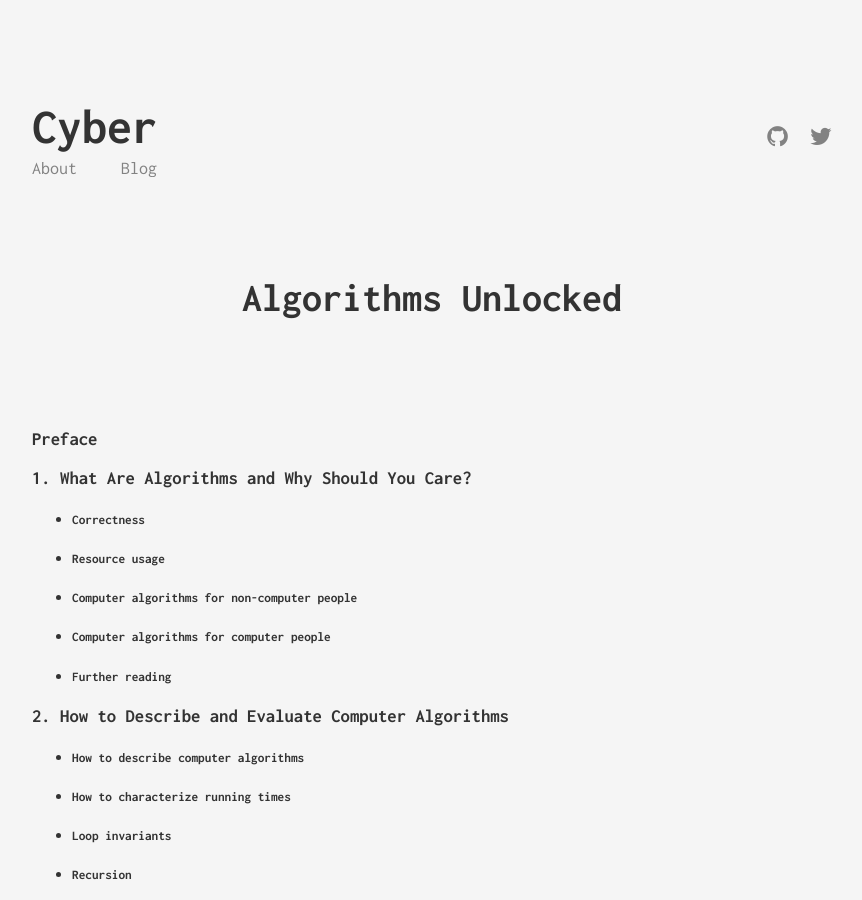
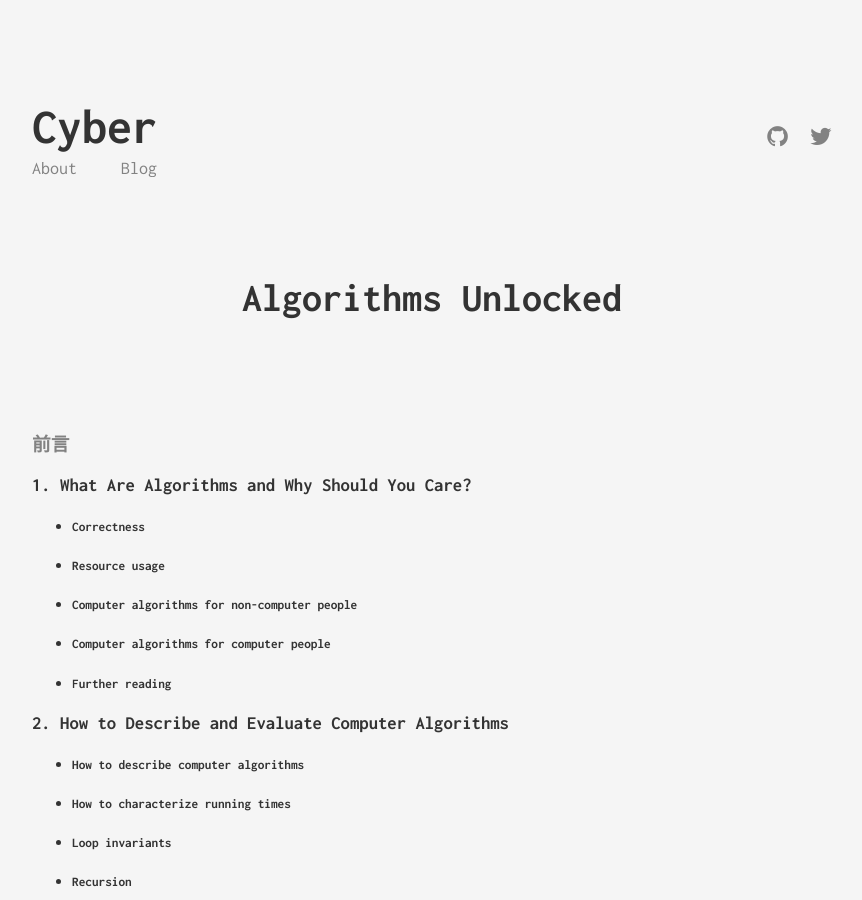
Before and after one commit to jsonchi/jsonchi.github.io, a Jekyll site: the page built from _posts/2016-03-08-algorithms-unlocked-index.md, in a window 1280 px wide and 900 px high. Shown: the whole window, without its empty margins (208-1070 px from the left). Built offline with Jekyll 4.4.1, drawn with Linux system fonts in a browser that asks for light colours; comment, search, counter and statistics services are not loaded.

Commit message:
Modify index for preface

```diff
--- a/_posts/2016-03-08-algorithms-unlocked-index.md
+++ b/_posts/2016-03-08-algorithms-unlocked-index.md
@@ -5,7 +5,7 @@ title:  "Algorithms Unlocked"
 
 ---
 
-### Preface
+### [前言](2016-03-10-preface.md)
 
 ### 1. What Are Algorithms and Why Should You Care?
 * ##### Correctness
```
